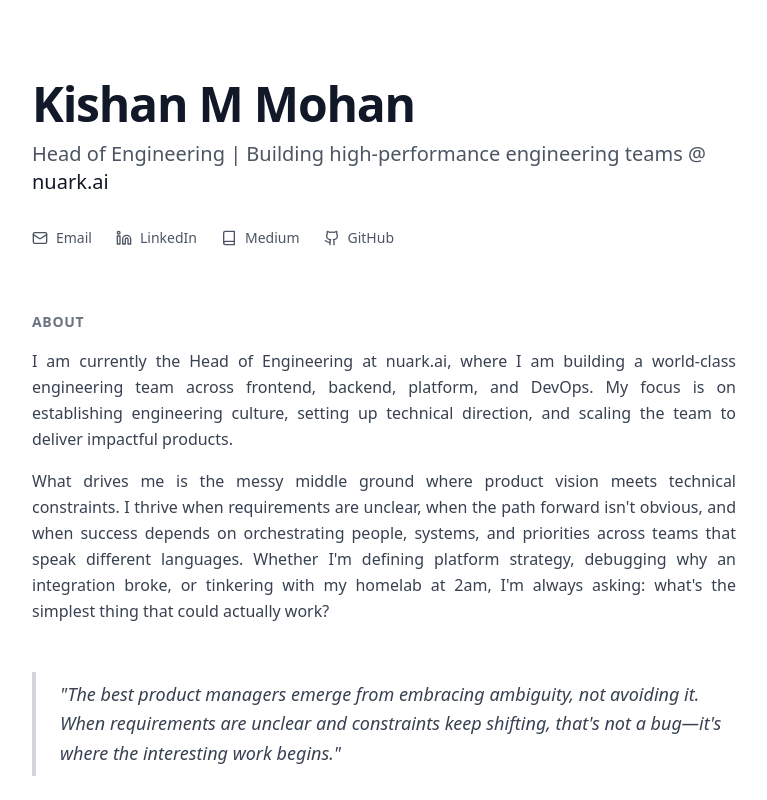
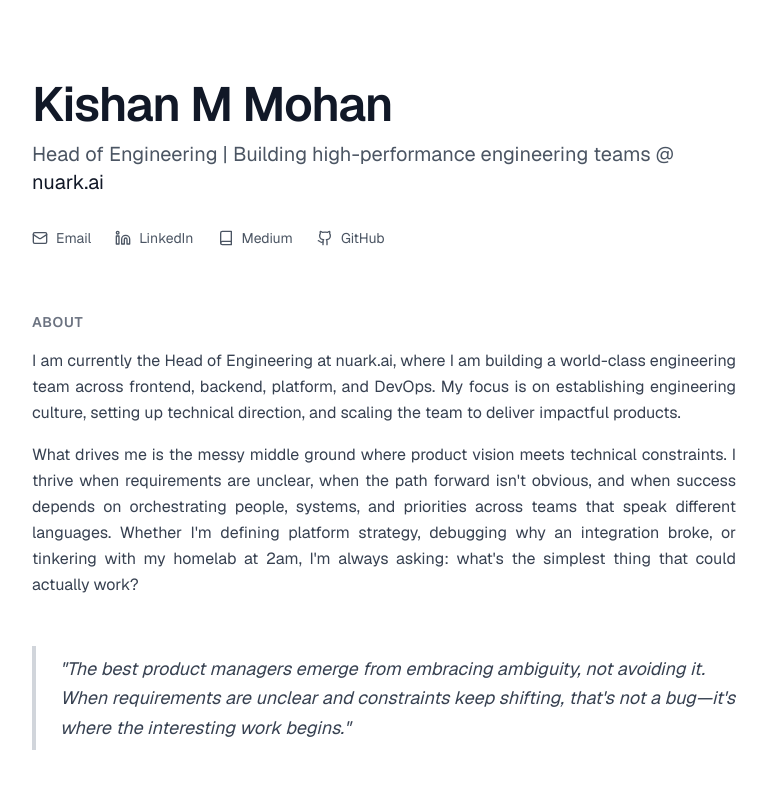
Before and after one commit to kishanmmohan/kishanmmohan.github.io, a Nuxt app: page / in a window 1280 px wide. Shown: the top 800 px of the page, without its empty margins (256-1023 px from the left). Built offline with nearby package versions, Linux system fonts and the light colour scheme.

Commit message:
feat: apply Geist font to body

```diff
--- a/app/assets/css/tailwind.css
+++ b/app/assets/css/tailwind.css
@@ -55,5 +55,6 @@
   }
   body {
     @apply bg-background text-foreground;
+    font-family: 'Geist', -apple-system, BlinkMacSystemFont, 'Segoe UI', sans-serif;
   }
 }
```
